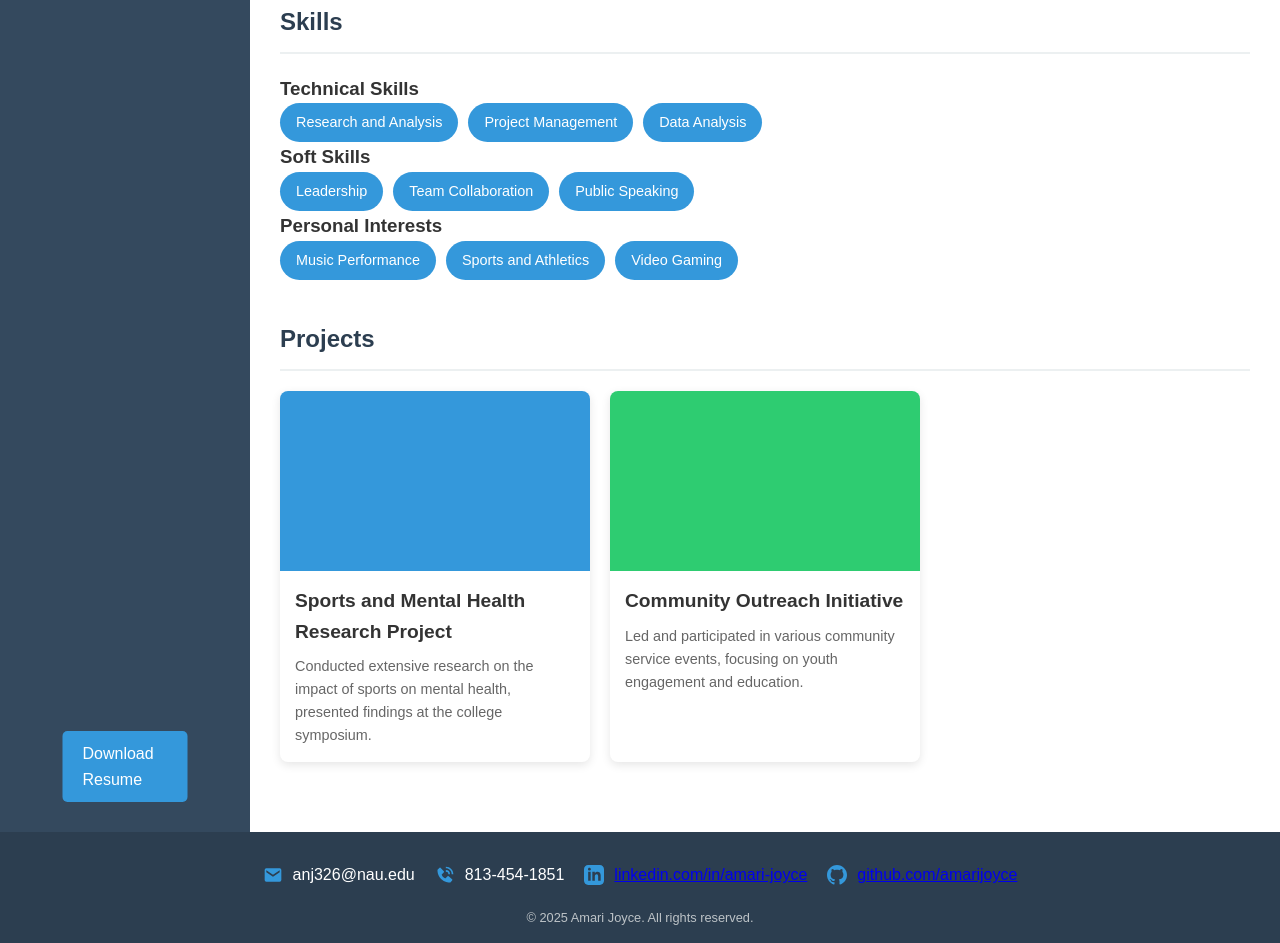
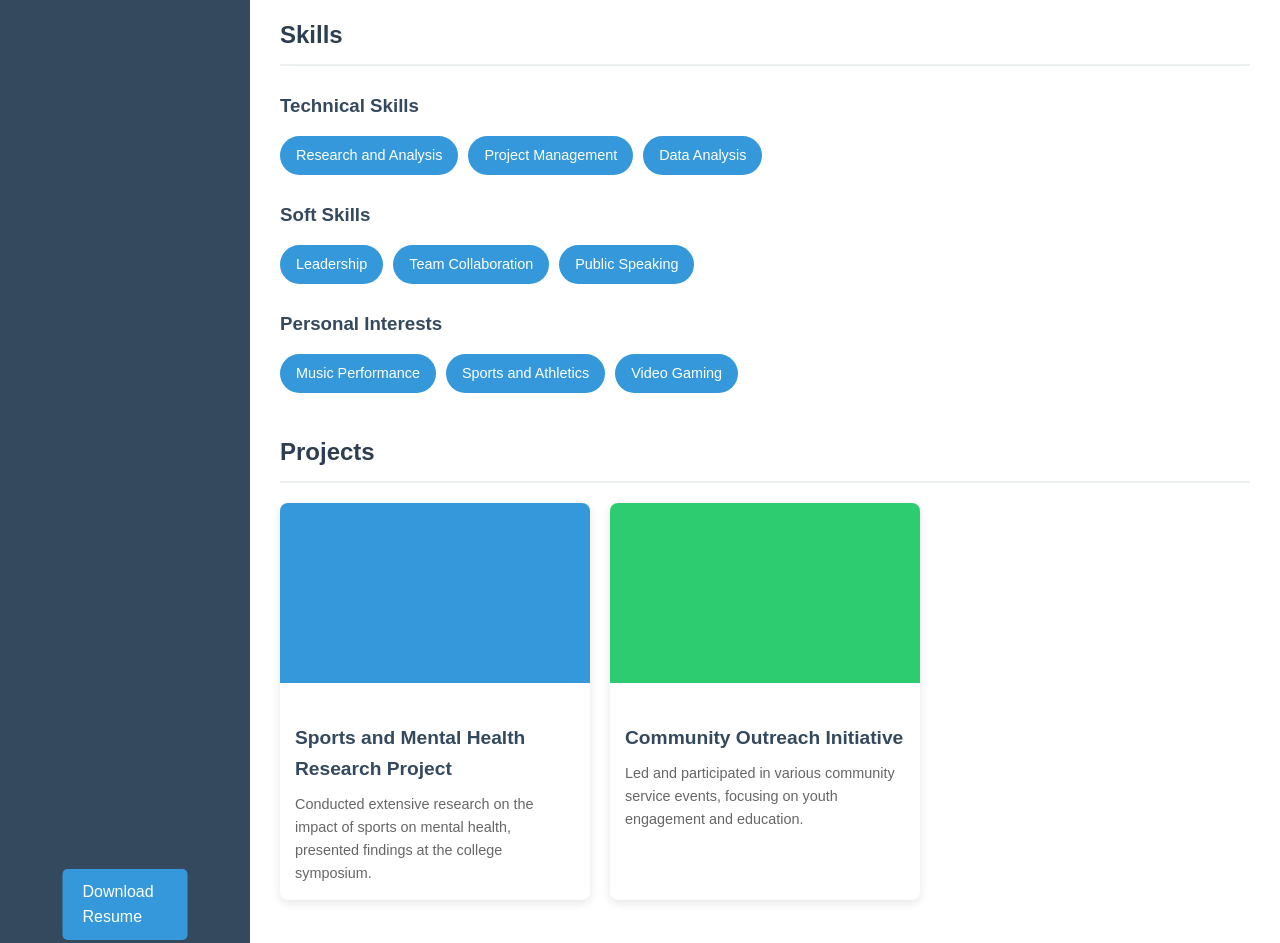
Before and after one commit to Aj0tohero/homework3, a plain HTML site: page index.html in a window 1280 px wide. Shown: the part 868-1811 px from the top of the page. Drawn offline with Linux system fonts and the light colour scheme.

Commit message:
styles.css

```diff
--- a/styles.css
+++ b/styles.css
@@ -39,6 +39,12 @@ header {
 
 header h1 {
     font-size: 2.5rem;
+    margin-bottom: 10px;
+}
+
+header .tagline {
+    font-size: 1.1rem;
+    opacity: 0.9;
 }
 
 /* Sidebar Styles with Flexbox */
@@ -116,6 +122,11 @@ h2 {
     border-bottom: 2px solid #ecf0f1;
 }
 
+h3 {
+    color: #34495e;
+    margin: 25px 0 15px;
+}
+
 /* Table Styles for Education and Experience */
 table {
     width: 100%;
@@ -139,6 +150,7 @@ th {
     display: flex;
     flex-wrap: wrap;
     gap: 10px;
+    margin-bottom: 20px;
 }
 
 .skill-item {
@@ -217,6 +229,17 @@ footer {
     fill: #3498db;
 }
 
+.contact-item a {
+    color: #3498db;
+    text-decoration: none;
+    transition: color 0.3s;
+}
+
+.contact-item a:hover {
+    color: #2980b9;
+    text-decoration: underline;
+}
+
 .copyright {
     text-align: center;
     font-size: 0.8rem;
```
